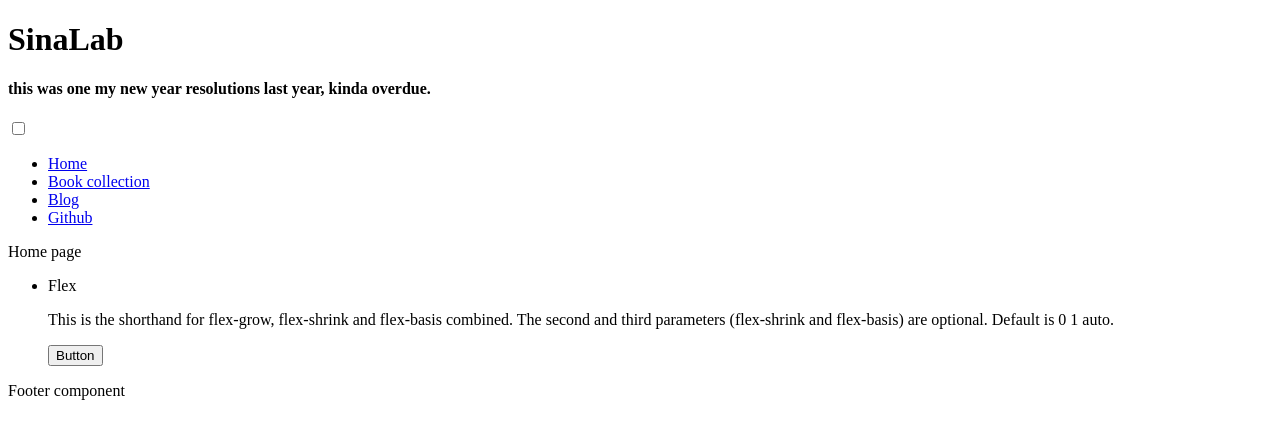
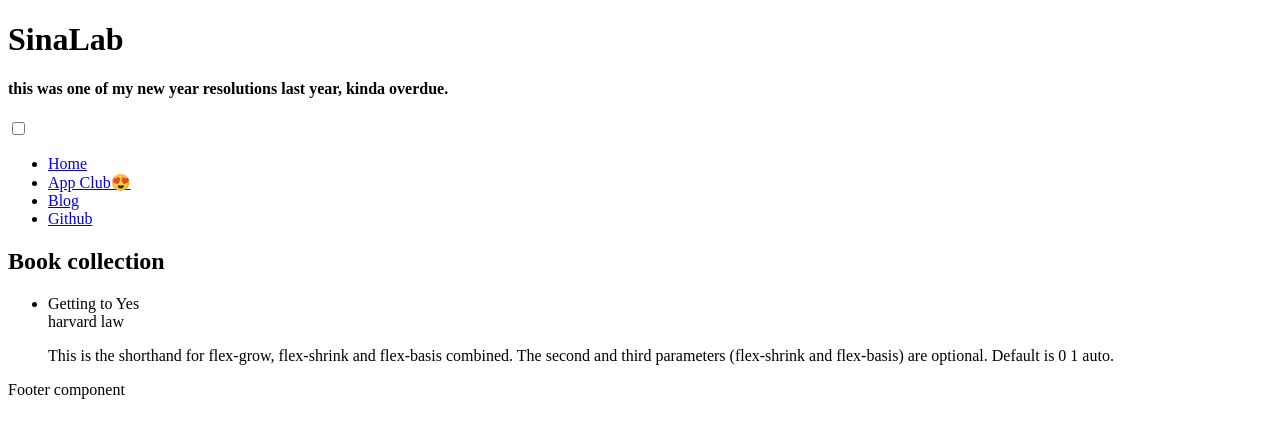
Before and after one commit to sinameraji/site, a React app: page / in a window 1280 px wide. Shown: the top 438 px of the page. Built offline with nearby package versions, Linux system fonts and the light colour scheme; the HTML template or start-up script is replaced by a standard one.

Commit message:
add cards, change styles

```diff
--- a/react-client/src/components/Card.jsx
+++ b/react-client/src/components/Card.jsx
@@ -7,9 +7,10 @@ export default class Card extends Component {
                 <div class="card">
                 <div class="card__image card__image--fence"></div>
                 <div class="card__content">
-                    <div class="card__title">Flex</div>
+                    <div class="card__title">Getting to Yes</div>
+                    <div class="card__desc">harvard law</div>
                     <p class="card__text">This is the shorthand for flex-grow, flex-shrink and flex-basis combined. The second and third parameters (flex-shrink and flex-basis) are optional. Default is 0 1 auto. </p>
-                    <button class="btn btn--block card__btn">Button</button>
+                    {/* <button class="btn btn--block card__btn">Button</button> */}
                 </div>
                 </div>
             </li>
--- a/react-client/src/components/Header.jsx
+++ b/react-client/src/components/Header.jsx
@@ -4,7 +4,7 @@ class Header extends Component {
     render() {
       return (
         <div>
-          Home page
+          <h2>Book collection</h2>
         </div>
       )
     }
--- a/react-client/src/components/NavBar.jsx
+++ b/react-client/src/components/NavBar.jsx
@@ -6,14 +6,14 @@ class NavBar extends Component {
       return (
         <header>
           <h1>SinaLab</h1>
-          <h4>this was one my new year resolutions last year, kinda overdue.</h4>
+          <h4>this was one of my new year resolutions last year, kinda overdue.</h4>
           <nav>
             <input type="checkbox" id="nav" class="hidden"/>
             <label for="nav" class="nav-open"><i></i></label>
             <div class="nav-container">
               <ul>
                 <li><Link to="/">Home</Link></li>
-                <li><Link to="#">Book collection</Link></li>
+                <li><Link to="https://www.facebook.com/AppClubUM/">App Club😍</Link></li>
                 <li><Link to="#">Blog</Link></li>
                 <li><Link to="#">Github</Link></li>
               </ul>
```
Also changed, not shown: react-client/src/data/data.json (added, +27 -0 lines), 1 other file (tests, documents, lock files or other folders).
